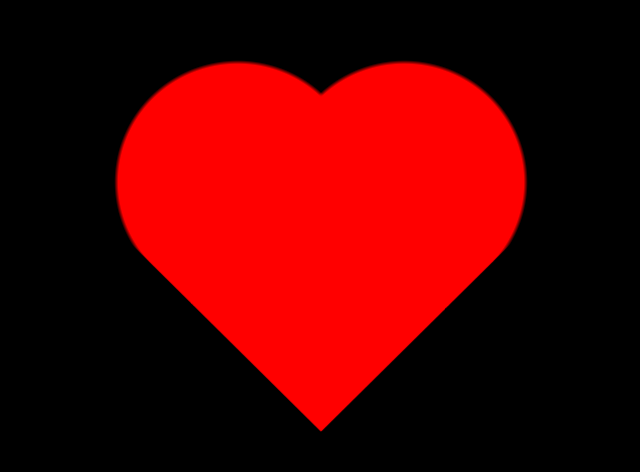
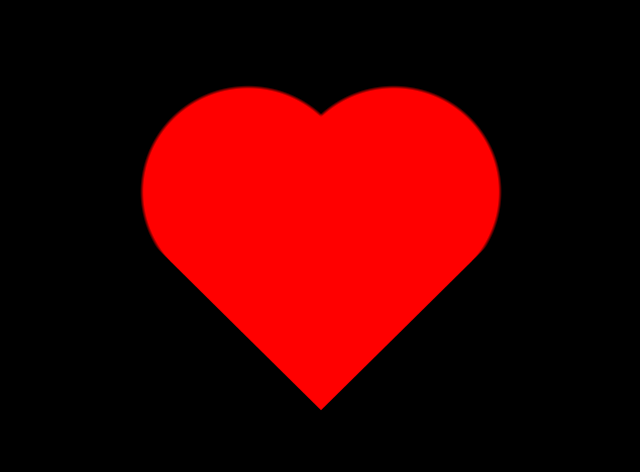
Before and after one commit to wyt2616/just-for-fun, a plain HTML site: page index.html in a window 1280 px wide. Shown: the part 139-611 px from the top of the page, without its empty margins (319-959 px from the left). Drawn offline with Linux system fonts and the light colour scheme.

Commit message:
Update index.html

```diff
--- a/index.html
+++ b/index.html
@@ -26,7 +26,7 @@
 
         .heart {
             --c: red; /* 自定义颜色 */
-            width: 400px; /* 增大心形的宽度 */
+            width: 350px; /* 增大心形的宽度 */
             aspect-ratio: 1; /* 保持比例 */
             background:
                 radial-gradient(at 70% 31%, var(--c) 29%, transparent 30%),
```
